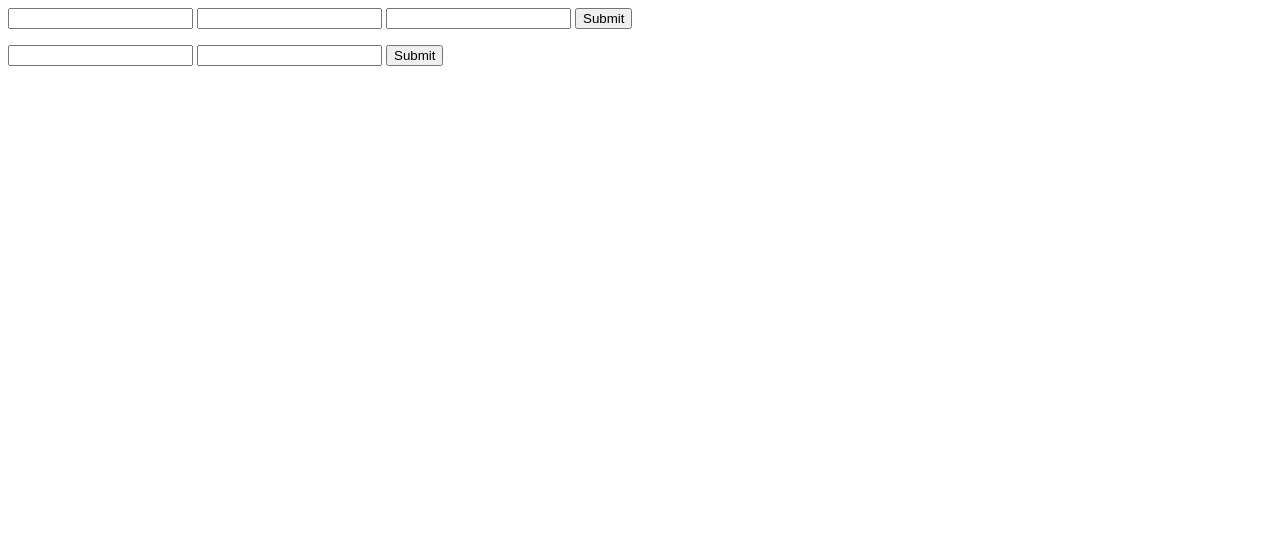
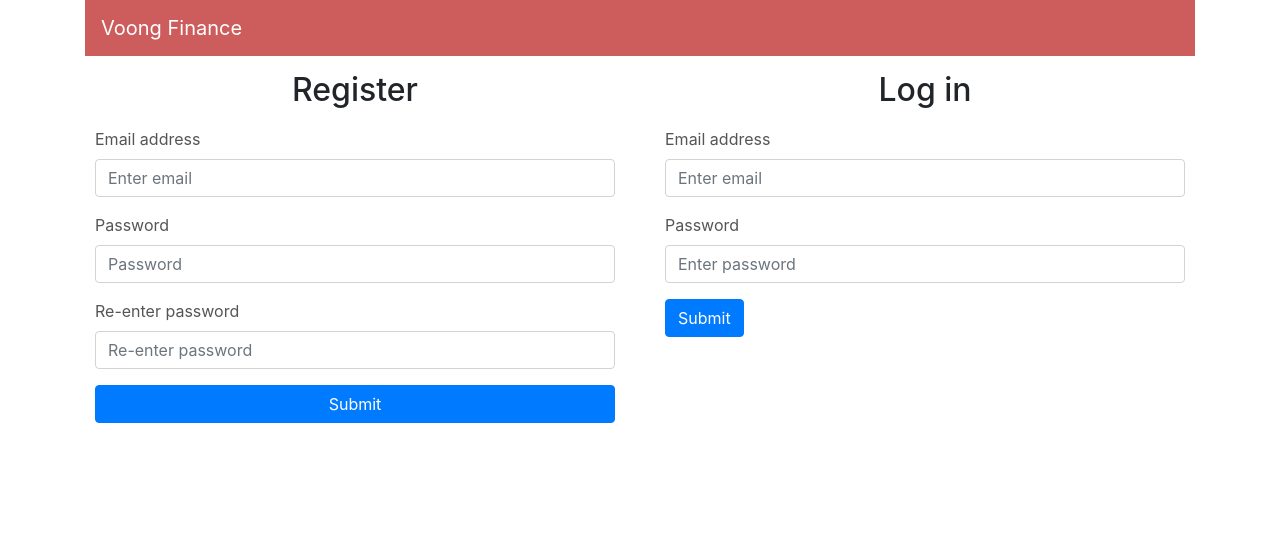
Before and after one commit to dvoong/voong_finance_3, a Django app: page /welcome in a window 1280 px wide. Shown: the top 548 px of the page. Run offline with Django 3.2, Linux system fonts and the light colour scheme; some libraries are stand-ins or nearby versions.

Commit message:
style welcome page

```diff
--- a/website/static/website/styles.css
+++ b/website/static/website/styles.css
@@ -57,3 +57,11 @@ button.date-navigator {
 .btn--width-100 {
     width: 100%;
 }
+
+.text-align-center {
+    text-align: center;
+}
+
+#menu {
+    margin-bottom: 15px;
+}
--- a/website/templates/website/welcome.html
+++ b/website/templates/website/welcome.html
@@ -1,20 +1,114 @@
 <html>
+
   <head>
     <title>Welcome</title>
+    {% load custom_template_tags %}
+    {% load static %}
+    <link rel="stylesheet" href="{% static 'website/bootstrap.min.css' %}">
+    <link rel="stylesheet" href="{% static 'website/styles.css' %}">
   </head>
+
   <body>
-<form id="registration-form" action="/register" method="post">{% csrf_token %}
-<input id="email-input" name="email">
-<input id="password-input" name="password">
-<input id="password-check-input" name="password_check">
-<input id="submit-button" type="submit">
+
+    <div class="container">
+      <nav id="menu"
+	   class="navbar navbar-dark navbar-expand-lg"
+	   style="background-color: indianred;">
+	<a class="navbar-brand" href="/">Voong Finance</a>
+	<button class="navbar-toggler"
+		type="button"
+		data-toggle="collapse"
+		data-target="#navbarSupportedContent"
+		aria-controls="navbarSupportedContent"
+		aria-expanded="false"
+		aria-label="Toggle navigation">
+	  <span class="navbar-toggler-icon"></span>
+	</button>
+
+	<div class="collapse navbar-collapse" id="navbarSupportedContent">
+	  <ul class="navbar-nav mr-auto">
+	  </ul>
+	</div>
+      </nav>
+
+      <div class="row">
+
+	<div class="col-sm">
+	  <h2 class="text-align-center">Register</h2>
+	  <form id="registration-form"
+		class="form"
+		action="/register"
+		method="post">{% csrf_token %}
+	    <div class="form-group">
+	      <label for="email-input">Email address</label>
+	      <input type="email"
+		     name="email"
+		     class="form-control"
+		     id="email-input"
+		     aria-describedby="emailHelp"
+		     placeholder="Enter email"
+		     required >
+	      <!-- <small id="emailHelp" -->
+	      <!-- 	     class="form-text text-muted"> -->
+	      <!-- 	We'll never share your email with anyone else. -->
+	      <!-- </small> -->
+	    </div>
+	    <div class="form-group">
+	      <label for="password-input">Password</label>
+	      <input id="password-input"
+		     name="password"
+		     type="password"
+		     class="form-control"
+		     placeholder="Password"
+		     required >
+	    </div>
+	    <div class="form-group">
+	      <label for="password-input">Re-enter password</label>
+	      <input id="password-check-input"
+		     name="password-check"
+		     type="password"
+		     class="form-control"
+		     placeholder="Re-enter password"
+		     required >
+	    </div>
+	    <!-- <input id="email-input" name="email"> -->
+	    <!-- <input id="password-input" name="password"> -->
+	    <!-- <input id="password-check-input" name="password_check"> -->
+	    <input id="submit-button" class="btn btn-primary btn--width-100" type="submit">
 	  </form>
+	</div>
 
-<form id="login-form" action="/login" method="post">{% csrf_token %}
-<input id="email-input" name="email">
-<input id="password-input" name="password">
-<input id="submit-button" type="submit">
+	<div class="col-sm">
+	  <h2 class="text-align-center">Log in</h2>
+	  <form id="login-form"
+		class="form"
+		action="/login"
+		method="post">{% csrf_token %}
+	    <div class="form-group">
+	      <label for="email-input">Email address</label>
+	      <input id="email-input"
+		     name="email"
+		     type="email"
+		     class="form-control"
+		     placeholder="Enter email"
+		     required >
+	    </div>
+	    <div class="form-group">
+	      <label for="password-input">Password</label>
+	      <input id="password-input"
+		     name="password"
+		     type="password"
+		     class="form-control"
+		     placeholder="Enter password"
+		     required >
+	    </div>
+	    <input id="submit-button" class="btn btn-primary" type="submit">
 	  </form>
+	</div>
+
+      </div>
+
+    </div>
 
   </body>
 </html>
```
Also changed, not shown: website/templates/website/home.html (+10 -2 lines). Lines whose indentation alone changed are shown as unchanged.
